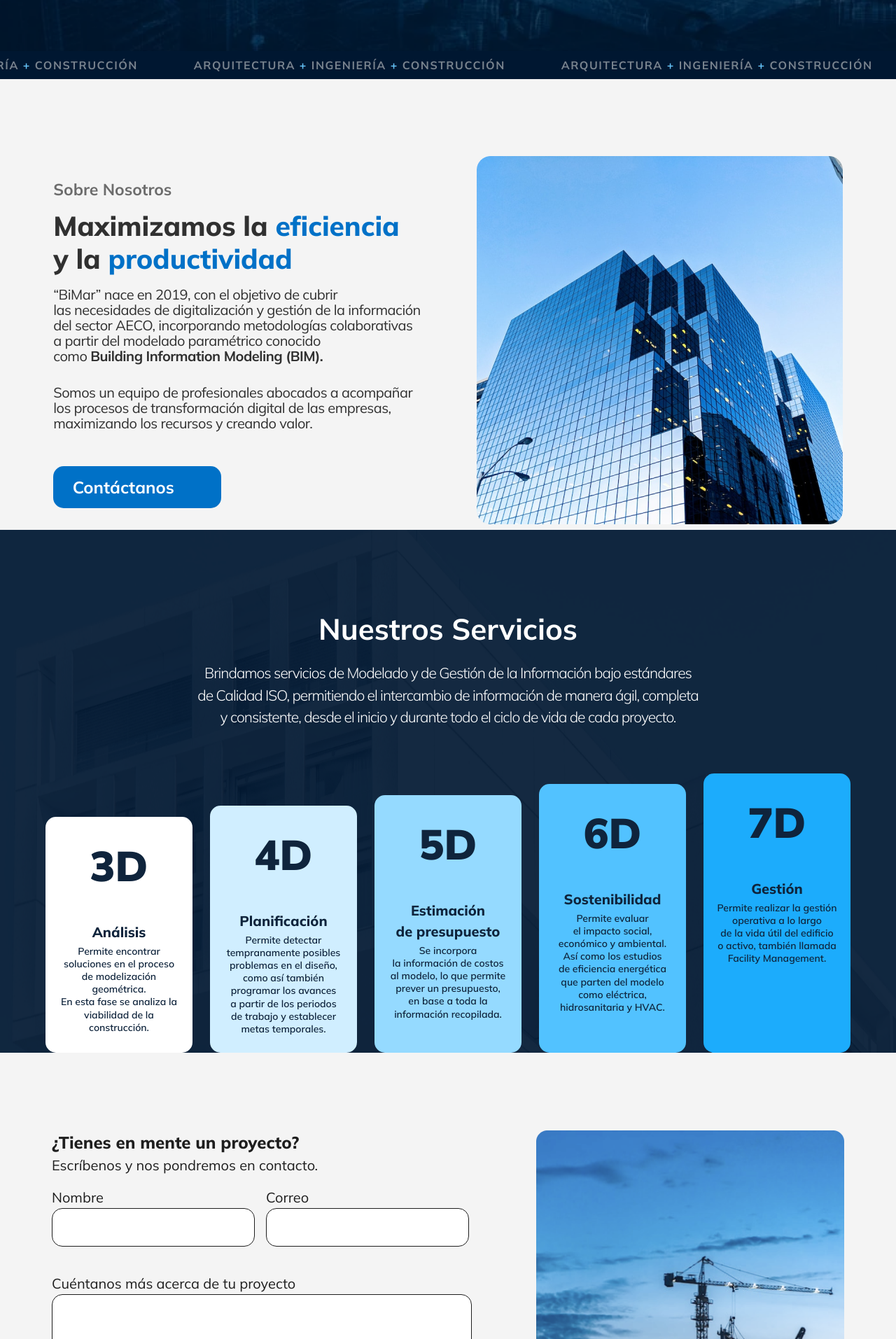
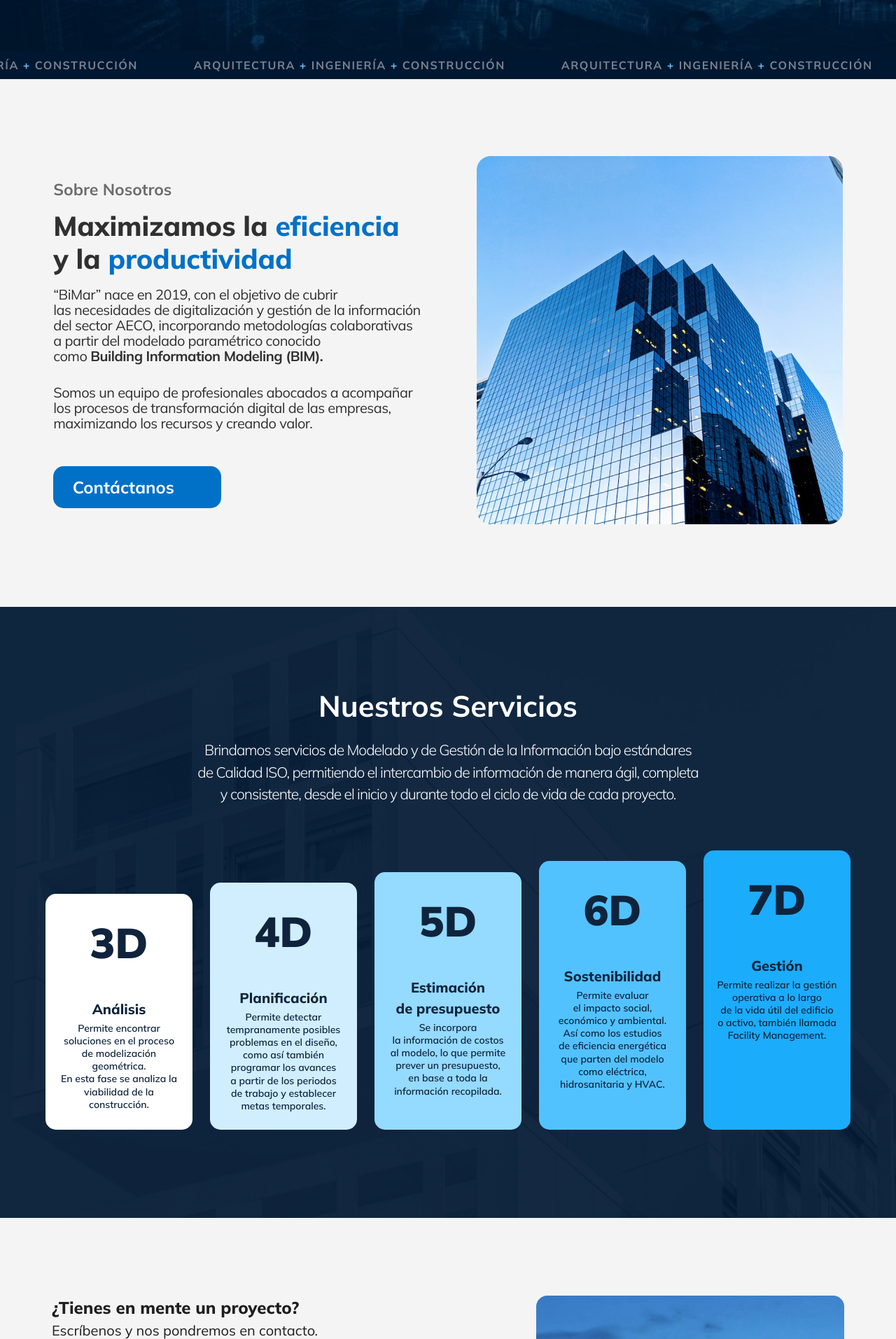
Before and after one commit to escuderoemanuel/bim-ar, a React (Vite) app: page / in a window 1280 px wide. Shown: the part 747-2660 px from the top of the page at 70% size. Built offline with nearby package versions, Linux system fonts and the light colour scheme; some icons are missing.

Commit message:
Cambio offset en elementos Link

```diff
--- a/src/components/Body/Contacto/Contacto.css
+++ b/src/components/Body/Contacto/Contacto.css
@@ -3,8 +3,7 @@
   height: auto;
   background-color: var(--fondo);
   color: var(--texto-contacto);
-  padding-top: 110px;
-
+  padding: 110px 0.5rem;
   display: flex;
 }
 
--- a/src/components/Body/Nosotros/Nosotros.css
+++ b/src/components/Body/Nosotros/Nosotros.css
@@ -3,8 +3,7 @@
   height: auto;
   background-color: var(--fondo);
   color: var(--texto);
-  padding-top: 110px;
-
+  padding: 110px 0.5rem;
   display: flex;
   justify-content: space-between;
 }
--- a/src/components/Body/Servicios/Servicios.css
+++ b/src/components/Body/Servicios/Servicios.css
@@ -3,7 +3,7 @@
   height: auto;
   background-size: cover;
   background-repeat: no-repeat;
-  padding-top: 110px;
+  padding: 110px 0.5rem;
 }
 
 .serviciosContainer {
@@ -47,6 +47,7 @@
   font-weight: 600;
   display: flex;
   flex-direction: column;
+  margin-bottom: 1rem;
 }
 
 .serv h1 {
@@ -146,7 +147,7 @@
 
 @media screen and (max-width: 920px) {
   .serviciosText {
-    margin-bottom: 3rem;
+    margin-bottom: 2rem;
   }
 
   .serviciosText h2 {
@@ -187,7 +188,6 @@
 
 @media screen and (max-width: 600px) {
   .serviciosText {
-    margin-bottom: 0rem;
     line-height: 1.35;
   }
 
@@ -200,10 +200,6 @@
     margin-bottom: 0.3rem;
   }
 
-  .serv {
-    margin-bottom: 1.5rem;
-  }
-
   .servicios .wrap {
     white-space: pre-wrap;
   }
--- a/src/components/Footer/Datos/Datos.jsx
+++ b/src/components/Footer/Datos/Datos.jsx
@@ -58,7 +58,7 @@ const Datos = () => {
                 activeSection === 'home' ? 'active' : ''
               }`}
               to='home'
-              offset={-100}
+              offset={-94}
               spy={true}
               smooth={true}
               duration={500}
@@ -118,7 +118,8 @@ const Datos = () => {
                 activeSection === 'home' ? 'active' : ''
               }`}
               to='home'
-              offset={-100}
+              offset={-94}
+              spy={true}
               smooth={true}
               duration={500}
               onClick={() => handleLinkClick('home')}>
--- a/src/components/Header/Navbar/Navbar.jsx
+++ b/src/components/Header/Navbar/Navbar.jsx
@@ -79,7 +79,7 @@ const Navbar = () => {
           aria-label={t('header.navbar.link1')}
           alt={t('header.navbar.link1')}
           to='home'
-          offset={-100}
+          offset={-94}
           spy={true}
           smooth={true}
           duration={500}
```
